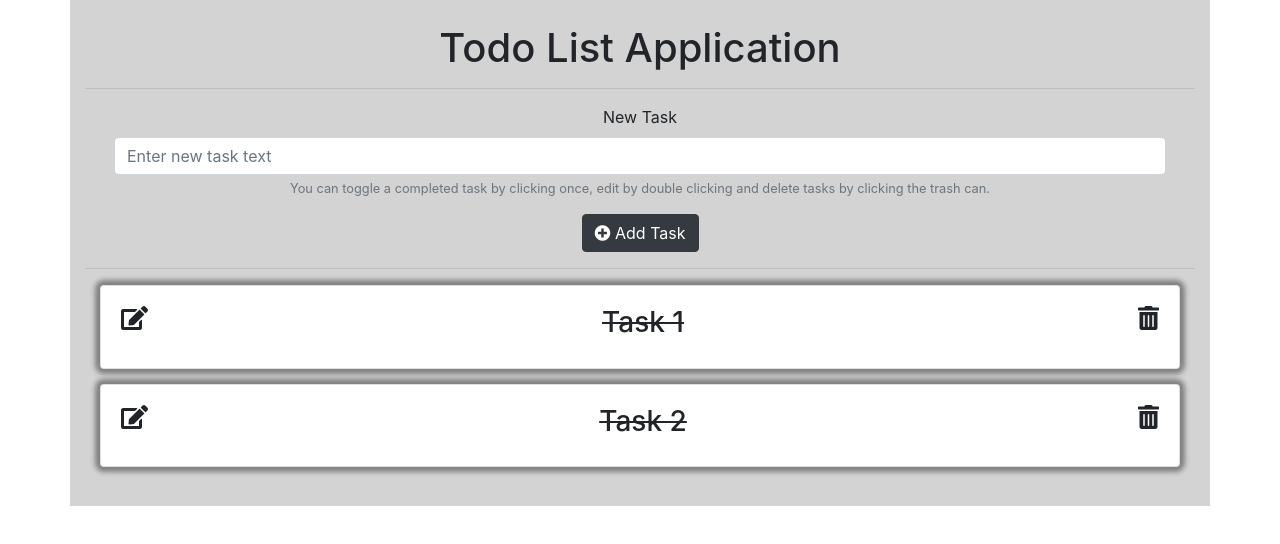
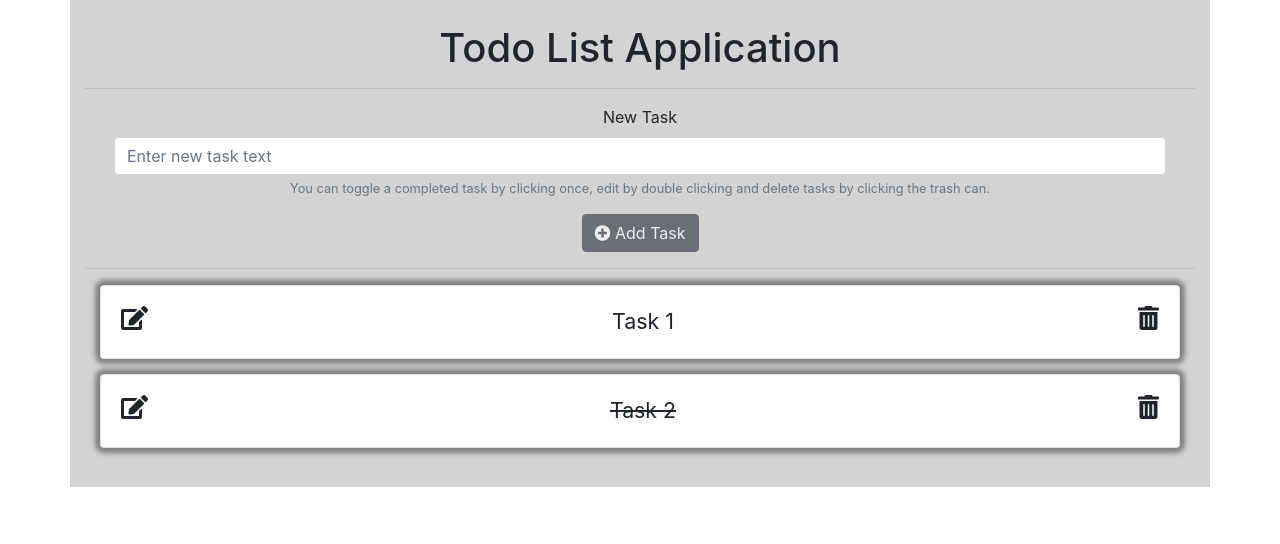
Before and after one commit to kochzj27/bootcamp-reduxtodolist, a React (Create React App) app: page / in a window 1280 px wide. Shown: the top 544 px of the page. Built offline with nearby package versions, Linux system fonts and the light colour scheme.

Commit message:
validation setup

```diff
--- a/src/components/AppContainer/AppContainer.js
+++ b/src/components/AppContainer/AppContainer.js
@@ -39,7 +39,7 @@ class AppContainer extends Component {
     this.setState({
       tasks: [...this.state.tasks, newTask],
       nextId: this.state.nextId + 1,
-    })
+    });
   }
 
   editTask = (props) => {
--- a/src/components/TodoCard/TodoCard.css
+++ b/src/components/TodoCard/TodoCard.css
@@ -11,3 +11,7 @@
 .striked {
   text-decoration: line-through;
 }
+
+.card-text{
+  font-size: 16pt;
+}
--- a/src/components/TodoCard/TodoCard.js
+++ b/src/components/TodoCard/TodoCard.js
@@ -7,7 +7,7 @@ const TodoCard = (props) => {
     <div className="card card-margin">
       <div className="card-body spaced">
         <i className="fas fa-edit" style={{ fontSize: '18pt' }} onClick={() => props.editTask(props.id)}></i>
-        <div onClick={() => props.updateStatus(props.id)}><h3 className='striked'>{props.text}</h3></div>
+        <div onClick={() => props.updateStatus(props.id)}><span className={`card-text ${props.active ? '' : 'striked'}`}>{props.text}</span></div>
         <i className="fas fa-trash-alt" onClick={() => props.deleteTask(props.id)} style={{ fontSize: '18pt' }} ></i>
       </div>
     </div >
--- a/src/components/TodoDisplay/TodoDisplay.js
+++ b/src/components/TodoDisplay/TodoDisplay.js
@@ -12,7 +12,7 @@ class TodoDisplay extends Component {
 
   render() {
 
-    let display = this.props.taskList.map((task, idx) => <TodoCard text={task.text} key={idx} id={task.id} deleteTask={this.props.deleteTask} updateStatus={this.props.updateStatus} editTask={this.props.editTask} />)
+    let display = this.props.taskList.map((task, idx) => <TodoCard active={task.active} text={task.text} key={idx} id={task.id} deleteTask={this.props.deleteTask} updateStatus={this.props.updateStatus} editTask={this.props.editTask} />)
 
     return (
       <div className="container todoDisplay">
--- a/src/components/TodoForm/TodoForm.js
+++ b/src/components/TodoForm/TodoForm.js
@@ -18,6 +18,9 @@ class TodoForm extends Component {
   handleSubmit = (event) => {
     event.preventDefault();
     this.props.addTask(this.state.newTask)
+    this.setState({
+      newTask: '',
+    })
   }
 
   render() {
@@ -26,11 +29,11 @@ class TodoForm extends Component {
         <form className="todoForm" onSubmit={this.handleSubmit}>
           <div className="form-group">
             <label htmlFor="newTask">New Task</label>
-            <input type="text" className="form-control" id="newTask" name='newTask' aria-describedby="taskHelp" placeholder="Enter new task text" onChange={this.updateValue} />
+            <input type="text" className="form-control" id="newTask" name='newTask' aria-describedby="taskHelp" placeholder="Enter new task text" onChange={this.updateValue} value={this.state.newTask} />
             <small id="taskHelp" className="form-text text-muted">You can toggle a completed task by clicking once, edit by double clicking and delete tasks by clicking the trash can.</small>
           </div>
 
-          <button type="submit" className="btn btn-dark"><i className="fas fa-plus-circle"></i> Add Task</button>
+          <button type="submit" className="btn btn-dark" disabled={this.state.newTask === ''}><i className="fas fa-plus-circle"></i> Add Task</button>
         </form>
       </div>
     );
```
